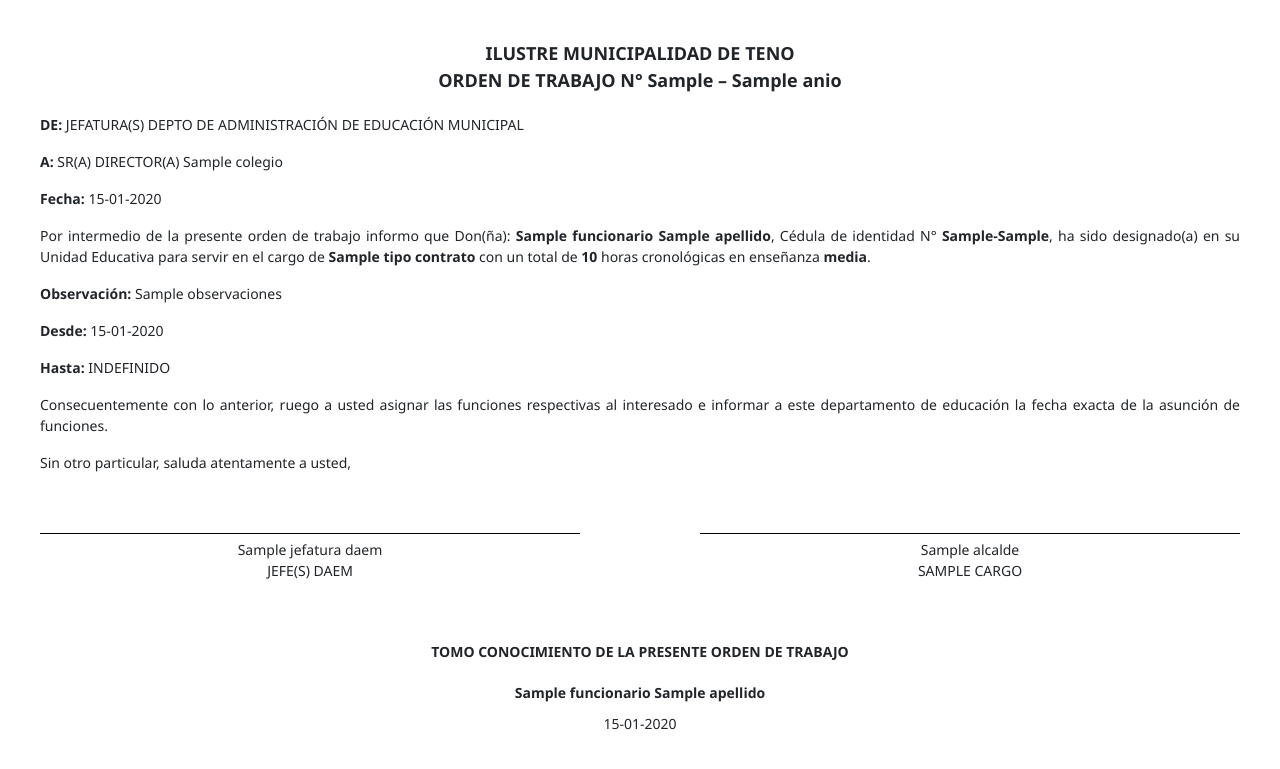
After one commit to jeannorambuena/gestion_ordenes, a Python web app: template app/templates/ordenes_trabajo/pdf.html in a window 1280 px wide. The commit adds this page. Shown: the top 769 px of the page. Run offline with Jinja, Linux system fonts and the light colour scheme; the template is opened without the code that fills it: most values are stand-ins (such as "Sample title", 1, 10 or a date in 2020).

Commit message:
Proceso de generacion de PDF

```diff
--- /dev/null
+++ b/app/templates/ordenes_trabajo/pdf.html
@@ -0,0 +1,114 @@
+<!DOCTYPE html>
+<html lang="es">
+<head>
+    <meta charset="UTF-8">
+    <title>Orden de Trabajo {{ orden.numero_orden }} - {{ orden.anio }}</title>
+    <link rel="stylesheet" href="{{ url_for('static', filename='css/bootstrap.min.css') }}">
+    <style>
+        body {
+            font-family: 'Segoe UI', Tahoma, Geneva, Verdana, sans-serif;
+            font-size: 14px;
+            margin: 40px;
+        }
+
+        .titulo {
+            text-align: center;
+            font-size: 18px;
+            font-weight: bold;
+            margin-bottom: 20px;
+        }
+
+        .text-justify {
+            text-align: justify;
+        }
+
+        .firmas {
+            margin-top: 60px;
+            display: flex;
+            justify-content: space-between;
+        }
+
+        .firma {
+            text-align: center;
+            width: 45%;
+            border-top: 1px solid #000;
+            padding-top: 5px;
+        }
+
+        .tomo-conocimiento {
+            margin-top: 60px;
+            text-align: center;
+        }
+
+        .tomo-conocimiento .nombre {
+            margin-top: 20px;
+            font-weight: bold;
+        }
+
+        .fecha-firma {
+            margin-top: 10px;
+        }
+    </style>
+</head>
+<body>
+
+    <div class="titulo">
+        ILUSTRE MUNICIPALIDAD DE TENO<br>
+        ORDEN DE TRABAJO N° {{ orden.numero_orden }} – {{ orden.anio }}
+    </div>
+
+    <p><strong>DE:</strong> JEFATURA(S) DEPTO DE ADMINISTRACIÓN DE EDUCACIÓN MUNICIPAL</p>
+    <p><strong>A:</strong> SR(A) DIRECTOR(A) {{ orden.colegio.nombre_colegio if orden.colegio else 'COLEGIO NO ASIGNADO' }}</p>
+    <p><strong>Fecha:</strong> {{ orden.fecha_inicio.strftime('%d-%m-%Y') }}</p>
+
+    <p class="text-justify">
+        Por intermedio de la presente orden de trabajo informo que Don(ña):
+        <strong>{{ orden.funcionario.nombre }} {{ orden.funcionario.apellido }}</strong>,
+        Cédula de identidad N° <strong>{{ orden.rut_cuerpo }}-{{ orden.rut_dv }}</strong>,
+        ha sido designado(a) en su Unidad Educativa para servir en el cargo de
+        <strong>{{ orden.tipo_contrato.nombre if orden.tipo_contrato else 'SIN CONTRATO' }}</strong> con un total de
+        <strong>{{ orden.horas_disponibles }}</strong> horas cronológicas en enseñanza
+        <strong>{{ 'básica' if orden.tipo_contrato and 'básica' in orden.tipo_contrato.nombre|lower else 'media' }}</strong>.
+    </p>
+
+    {% if orden.observaciones %}
+    <p class="text-justify"><strong>Observación:</strong> {{ orden.observaciones }}</p>
+    {% endif %}
+
+    <p><strong>Desde:</strong> {{ orden.fecha_inicio.strftime('%d-%m-%Y') }}</p>
+    <p><strong>Hasta:</strong>
+        {% if orden.es_indefinido or not orden.fecha_termino %}
+            INDEFINIDO
+        {% else %}
+            {{ orden.fecha_termino.strftime('%d-%m-%Y') }}
+        {% endif %}
+    </p>
+
+    <p class="text-justify">
+        Consecuentemente con lo anterior, ruego a usted asignar las funciones respectivas al interesado
+        e informar a este departamento de educación la fecha exacta de la asunción de funciones.
+    </p>
+
+    <p class="text-justify">
+        Sin otro particular, saluda atentamente a usted,
+    </p>
+
+    <div class="firmas">
+        <div class="firma">
+            {{ orden.jefatura_daem.nombre if orden.jefatura_daem else 'NOMBRE NO DISPONIBLE' }}<br>
+            JEFE(S) DAEM
+        </div>
+        <div class="firma">
+            {{ orden.alcalde.nombre_alcalde if orden.alcalde else 'ALCALDE NO ASIGNADO' }}<br>
+            {{ orden.alcalde.cargo.upper() if orden.alcalde and orden.alcalde.cargo else 'CARGO NO DISPONIBLE' }}
+        </div>
+    </div>
+
+    <div class="tomo-conocimiento">
+        <p><strong>TOMO CONOCIMIENTO DE LA PRESENTE ORDEN DE TRABAJO</strong></p>
+        <div class="nombre">{{ orden.funcionario.nombre }} {{ orden.funcionario.apellido }}</div>
+        <div class="fecha-firma">{{ fecha_actual.strftime('%d-%m-%Y') }}</div>
+    </div>
+
+</body>
+</html>
--- /dev/null
+++ b/test.html
@@ -0,0 +1,5 @@
+<!DOCTYPE html>
+<html>
+<head><title>Test PDF</title></head>
+<body><h1>Prueba de WeasyPrint</h1><p>Funciona correctamente 🎉</p></body>
+</html>
```
Also changed, not shown: app/routes.py (+52 -19 lines), app/templates/ordenes_trabajo/list.html (+10 -2 lines), 1 other file.
